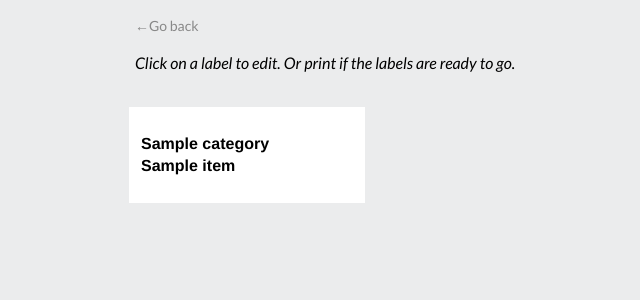
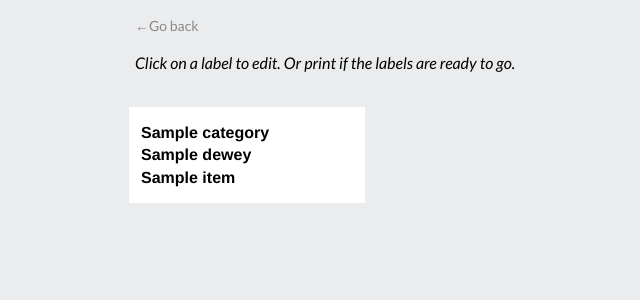
Before and after one commit to brodieaustin/sirsilabels, a Flask app: template sirsilabels/templates/labels.html in a window 1280 px wide. Shown: the part 54-354 px from the top of the page, without its empty margins (137-777 px from the left). Run offline with Flask 2, Linux system fonts and the light colour scheme; the template is opened without the code that fills it: most values are stand-ins (such as "Sample title", 1, 10 or a date in 2020); parts of the project's set-up code (start-up, migrations or seed data) failed here and were passed over.

Commit message:
added logic for dewey numbers

```diff
--- a/sirsilabels/sirsilabels.py
+++ b/sirsilabels/sirsilabels.py
@@ -1,4 +1,4 @@
-import os
+import os, re
 from flask import Flask, flash, session, render_template, request, redirect, url_for
 from werkzeug.utils import secure_filename
 import secrets
@@ -19,6 +19,10 @@ def allowed_file(filename):
 
 # don't make call number and cutter on same line with juv non-fiction
 def parse_file(file):
+    #compile regex for finding deweys
+    p = re.compile('\d{3}')
+
+    #read the file into lines
     lines = file.readlines()
 
     #initialize dictionary for results
@@ -52,8 +56,16 @@ def parse_file(file):
                     if prev_line == 'SCIENCE':
                         results[r]['category'] += ' ' + line
 
+                #check if line is a dewey
+                elif p.match(line):
+                    results[r]['dewey'] = line
+
+                #check if line is rando comma, the strip and add
+                elif line == ',':
+                    results[r]['item'] = results[r]['item'].rstrip() + line
+
                 else:
-                        results[r]['item'] += line
+                    results[r]['item'] += line + ' '
 
             else:
                 results[r]['item'] += line
--- a/sirsilabels/templates/base.html
+++ b/sirsilabels/templates/base.html
@@ -141,7 +141,7 @@
       font-style: italic;
     }
 
-    .number, .category{
+    .category, .item, .dewey{
       display: block;
     }
 
@@ -172,7 +172,7 @@
 
     @media print{
 
-      @page { size:8.5in 11in; margin: .4in 0 0; }
+      @page { size:8.5in 11in; margin: .5in 0 0; }
 
       header, .instructions, .back{
         display: none !important;
--- a/sirsilabels/templates/labels.html
+++ b/sirsilabels/templates/labels.html
@@ -13,7 +13,10 @@
       <div class="label" contenteditable>
         <div class="label-text">
           <span class="category">{{ label.category }}</span>
-          <span class="number">{{ label.item|replace(',', ',<br>')|safe }}</span>
+          {% if label.dewey %}
+            <span class="dewey">{{ label.dewey }}</span>
+          {% endif %}
+          <span class="item">{{ label.item|replace(',', ',<br>')|safe }}</span>
         </div>
       </div>
     {% endfor %}
```
